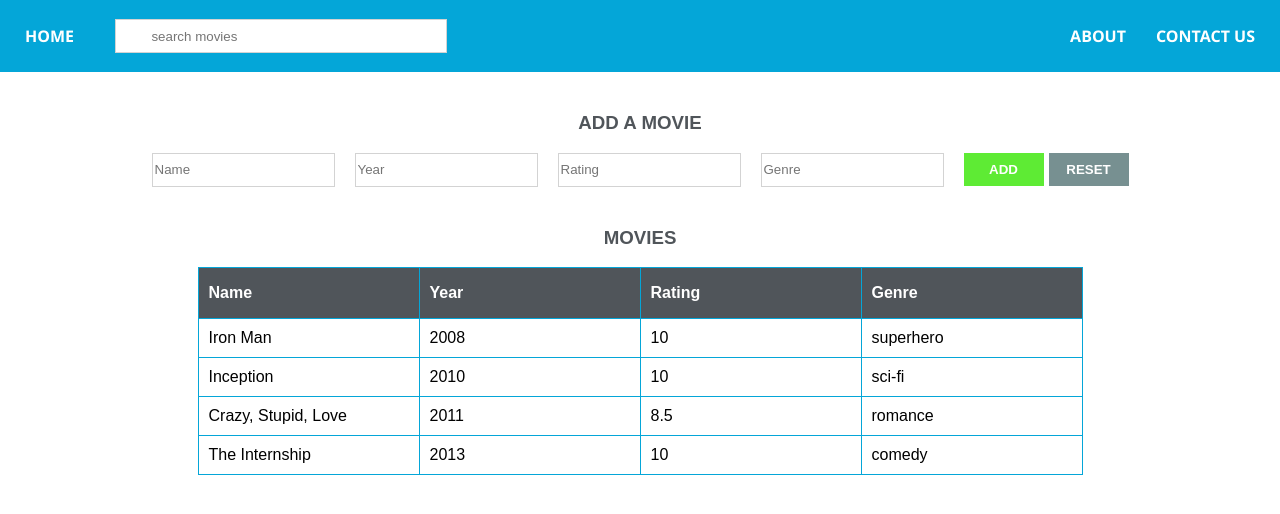
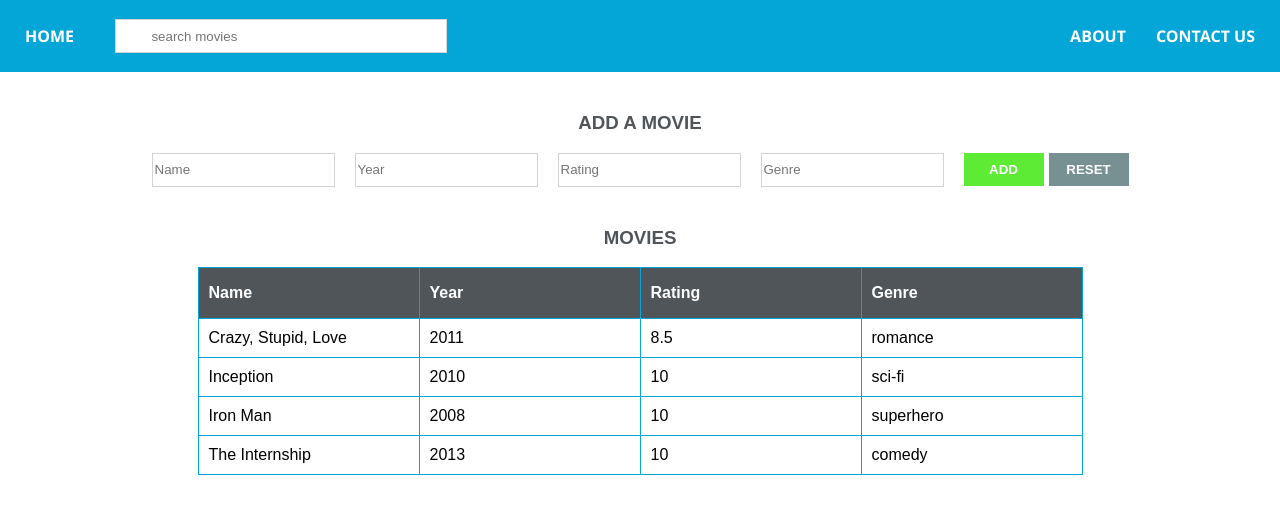
Before and after one commit to prashgde/spend-your-time-right, a React (Create React App) app: page / in a window 1280 px wide. Shown: the top 514 px of the page. Built offline with nearby package versions, Linux system fonts and the light colour scheme; some icons are missing.

Commit message:
Implemented sort | Release ready

```diff
--- a/src/components/Movies.js
+++ b/src/components/Movies.js
@@ -9,17 +9,29 @@ const titles = ['Name', 'Year', 'Rating', 'Genre'];
 const Movies = ({ searchString }) => {
     const [movies] = useContext(MovieContext);
     const [searchedMovies, setSearchedMovies] = useState(movies);
+
     const [sortConfig, setSortConfig] = useState({
         key: 'name',
         order: 'asc'
     });
 
     useEffect(() => {
-        (async () => {
-            const compareMovies = (movie1, movie2) =>
-                sortConfig.order === 'asc' ?
+        const compareMovies = (movie1, movie2) => {
+            switch (typeof movie1[sortConfig.key]) {
+                case 'number':
+                    return sortConfig.order === 'asc' ?
+                        movie1[sortConfig.key] - movie2[sortConfig.key] :
+                        -(movie1[sortConfig.key] - movie2[sortConfig.key])
+
+                case 'string':
+                    return sortConfig.order === 'asc' ?
                         movie1[sortConfig.key].toString().localeCompare(movie2[sortConfig.key]) :
                         -(movie1[sortConfig.key].toString().localeCompare(movie2[sortConfig.key]));
+
+                default:
+                    return 0;
+            }
+        }
 
         if (searchString) {
             setSearchedMovies(movies.filter(movie =>
@@ -27,14 +39,12 @@ const Movies = ({ searchString }) => {
                 .sort((movie1, movie2) => compareMovies(movie1, movie2))
             );
         } else {
-                setSearchedMovies(movies.sort((movie1, movie2) => compareMovies(movie1, movie2)));
+            setSearchedMovies([...movies].sort((movie1, movie2) => compareMovies(movie1, movie2)));
         }
-        })();
     }, [searchString, movies, sortConfig])
 
+
     const handleSort = (sortButtonId) => {
-        console.log(sortButtonId);
-
         const order = sortButtonId.toLowerCase().includes('asc') ? 'asc' : 'des';
         let key;
         if (sortButtonId.toLowerCase().includes('name')) {
@@ -46,9 +56,9 @@ const Movies = ({ searchString }) => {
         } else if (sortButtonId.toLowerCase().includes('genre')) {
             key = 'genre';
         }
+
         setSortConfig(previousSortConfig => ({ ...previousSortConfig, key, order }));
-
-        console.log(sortConfig);
+        //setSortConfig({ key, order });
     }
 
     const searchResults =
```
Lines whose indentation alone changed are shown as unchanged.
